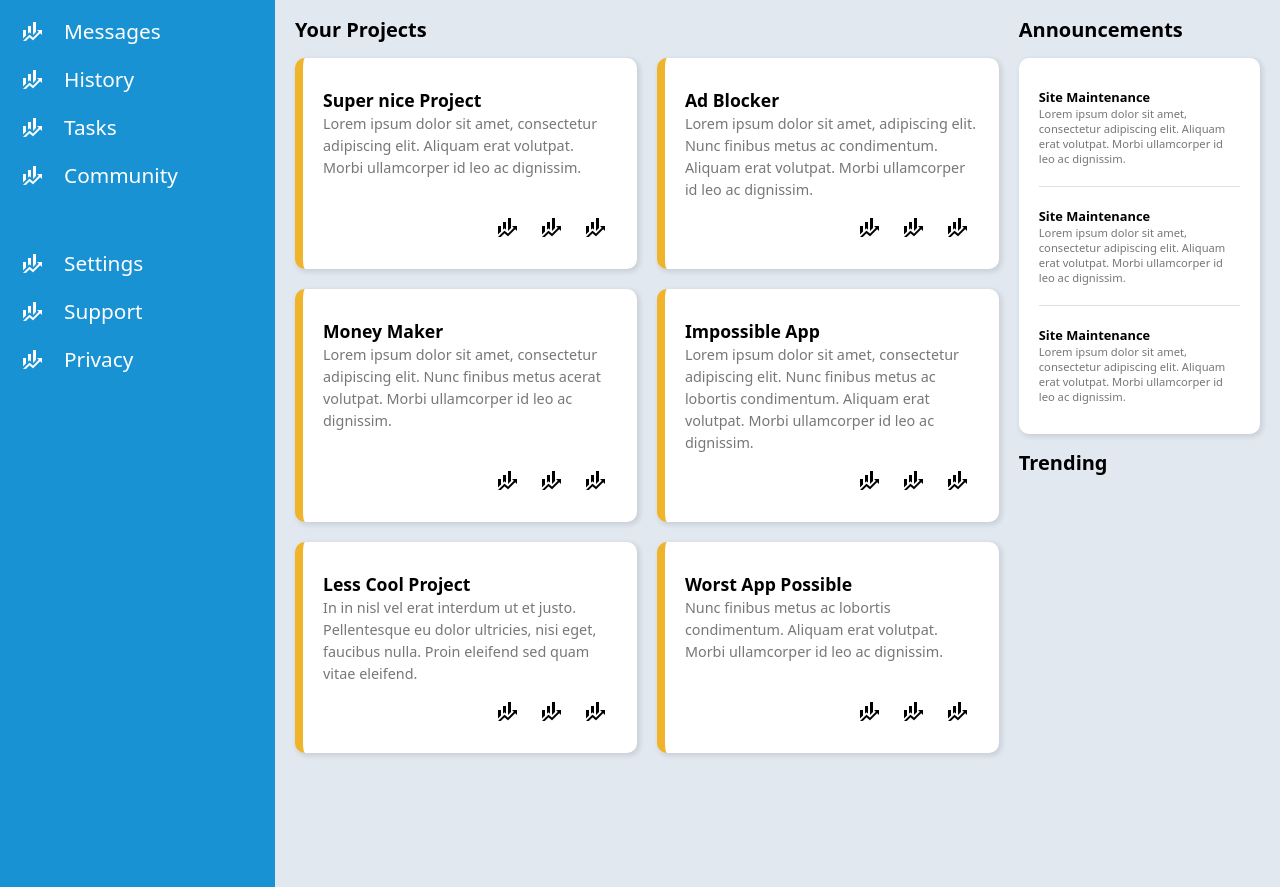
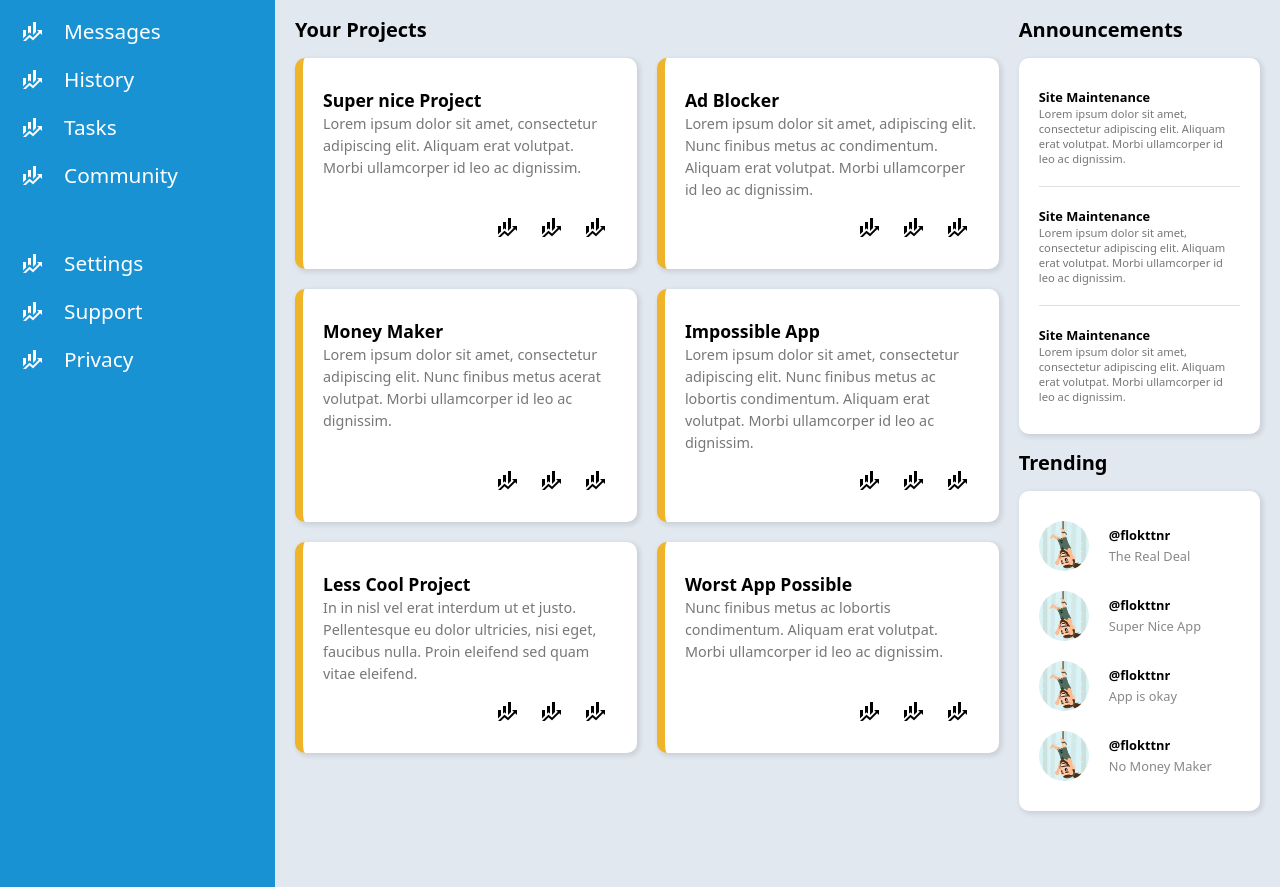
Before and after one commit to Sharaghe/dashboard, a plain HTML site: page index.html in a window 1280 px wide. Shown: the part 194-1081 px from the top of the page. Drawn offline with Linux system fonts and the light colour scheme.

Commit message:
Create trending outline

```diff
--- a/index.html
+++ b/index.html
@@ -173,6 +173,7 @@
                             <div class="info-text">
                                 Lorem ipsum dolor sit amet, consectetur adipiscing elit. Aliquam erat volutpat. Morbi ullamcorper id leo ac dignissim.
                             </div>
+                        </li>
                         <li>
                             <strong>Site Maintenance</strong>
                             <div class="info-text">
@@ -185,14 +186,43 @@
                                 Lorem ipsum dolor sit amet, consectetur adipiscing elit. Aliquam erat volutpat. Morbi ullamcorper id leo ac dignissim.
                             </div>
                         </li>
-                        </li>
                     </ul>
-
                 </div>
             </div>
             <div class="trending">
                 <h1>Trending</h1>
-
+                <div class="card">
+                    <ul class="trending-list">
+                        <li>
+                            <img src="./img/profile.jpeg" class="profile-small" alt="">
+                            <div class="project-info">
+                                <strong>@flokttnr</strong>
+                                <span>The Real Deal</span>
+                            </div>
+                        </li>
+                        <li>
+                            <img src="./img/profile.jpeg" class="profile-small" alt="">
+                            <div class="project-info">
+                                <strong>@flokttnr</strong>
+                                <span>Super Nice App</span>
+                            </div>
+                        </li>
+                        <li>
+                            <img src="./img/profile.jpeg" class="profile-small" alt="">
+                            <div class="project-info">
+                                <strong>@flokttnr</strong>
+                                <span>App is okay</span>
+                            </div>
+                        </li>
+                        <li>
+                            <img src="./img/profile.jpeg" class="profile-small" alt="">
+                            <div class="project-info">
+                                <strong>@flokttnr</strong>
+                                <span>No Money Maker</span>
+                            </div>
+                        </li>
+                    </ul>
+                </div>
             </div>
         </main>
     </div>
--- a/style.css
+++ b/style.css
@@ -117,6 +117,11 @@ h1{
     display: block;
 }
 
+.card .project-info span{
+    color: #888;
+    font-size: .8rem;
+}
+
 .card .info-text{
     font-size: .7rem;
     color: #777;
@@ -137,6 +142,17 @@ main .announcements{
 
 main .trending{
     grid-area: 2/2/3/3;
+}
+
+ul.trending-list{
+    display: grid;
+    gap: 20px;
+}
+
+ul.trending-list li{
+    display: grid;
+    grid-template-columns: auto 1fr;
+    align-items: center;
 }
 
 .icon{
```
